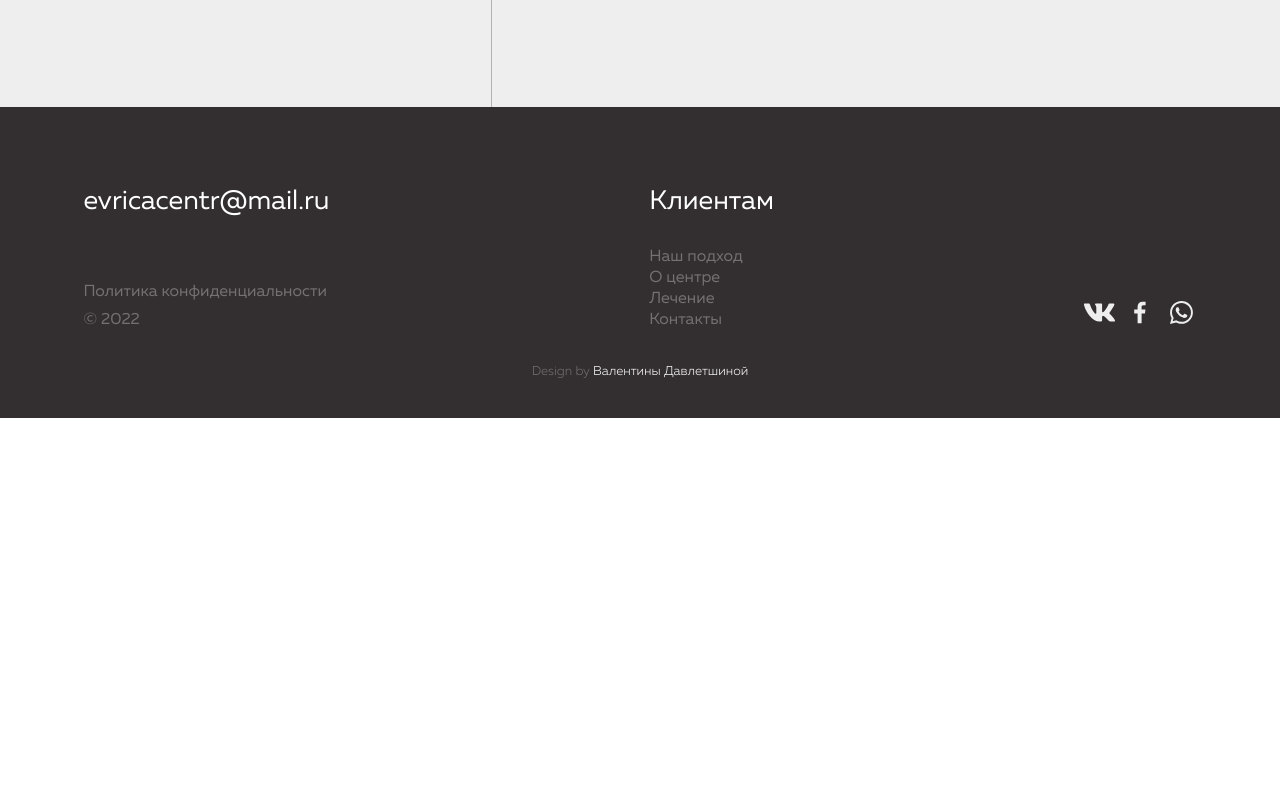
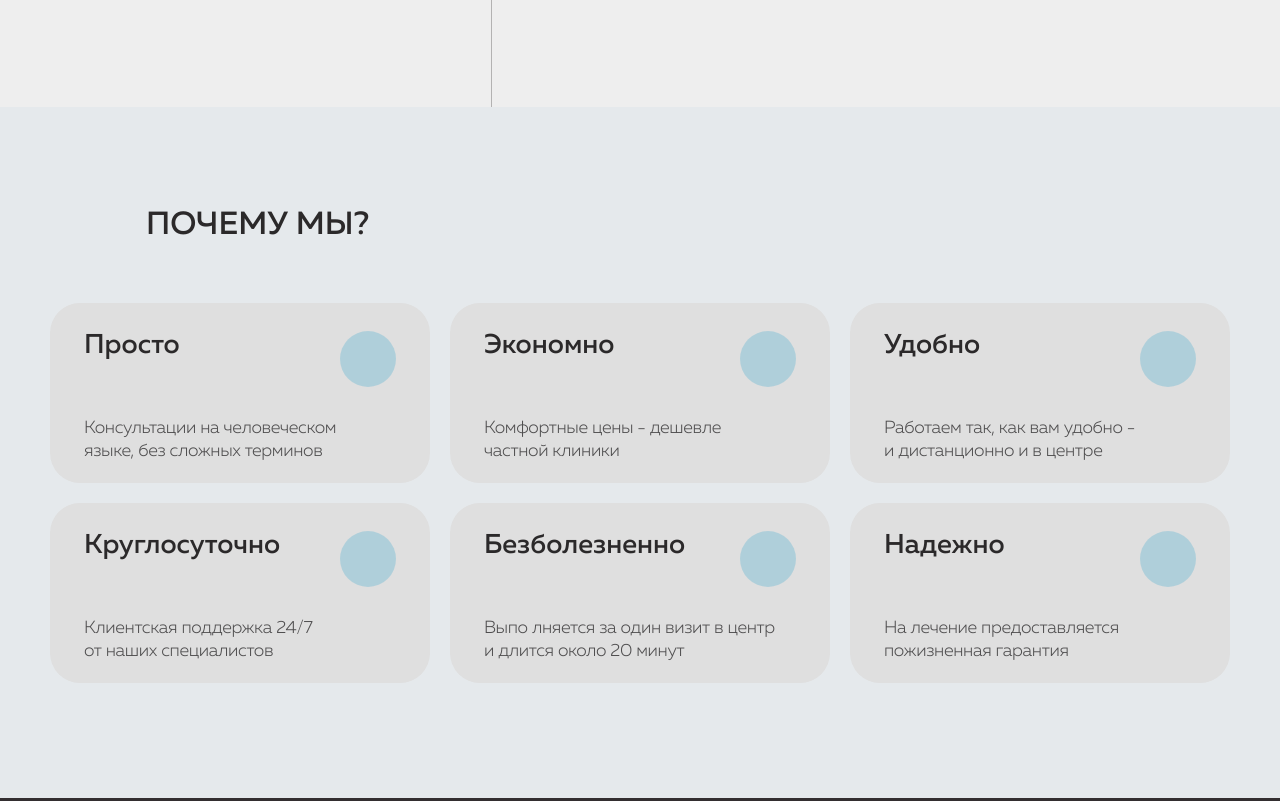
Before and after one commit to WadimSh/evrika, a website built with webpack: page src/index.html in a window 1280 px wide. Shown: the part 2394-3195 px from the top of the page. Before the commit the page ends 2812 px from the top, so only its background shows below. Built offline with nearby package versions, Linux system fonts and the light colour scheme.

Commit message:
feat: сверстан блок advantage

```diff
--- /dev/null
+++ b/src/blocks/main/advantage/advantage.css
@@ -0,0 +1,89 @@
+.advantage {
+  width: 100%;
+  background-color: var(--advantage-background);
+  display: flex;
+  flex-direction: column;
+  justify-content: center;
+  align-items: center;
+}
+
+.advantage__wrapper {
+  margin-top: 100px;
+}
+
+.advantage__title {
+  margin: 0 0 60px 96px;
+  font-weight: 500;
+  font-size: 2rem;
+  line-height: 36px;
+}
+
+.advantage__list {
+  margin: 0;
+  padding: 0;
+  list-style-type: none;
+  display: flex;
+  flex-wrap: wrap;
+  gap: 20px;
+  max-width: 1180px;
+  margin-bottom: 115px;
+}
+
+.advantage__item {
+  width: 380px;
+  height: 180px;
+  background-color: var(--item-background);
+  border-radius: 30px;
+  display: grid;
+  grid-template-areas:
+    "title title ellipse"
+    "description description description";
+}
+
+.advantage__item-title {
+  grid-area: title;
+  margin: 28px 0 0 34px;
+  font-weight: 500;
+  font-size: 1.7rem;
+  line-height: 30px;
+}
+
+.advantage__ellipse {
+  grid-area: ellipse;
+  margin: 28px 34px 0  0;
+  justify-self: flex-end;
+  width: 56px;
+  height: 56px;
+  background: rgba(2, 149, 201, 0.3);
+  border-radius: 50%;
+  opacity: .7;
+}
+
+.advantage__description {
+  grid-area: description;
+  margin: 30px 0 22px 34px;
+  font-weight: 300;
+  font-size: 1.1rem;
+  line-height: 23px;
+  letter-spacing: -0.02em;
+  color: rgba(43, 41, 42, .8);
+}
+
+@media screen and (max-width: 800px) {
+  .advantage__title {
+    margin: 0 0 60px 0;
+    text-align: center;
+  }
+
+  .advantage__list {
+    gap: 10px;
+  }
+
+  .advantage__item {
+    width: 300px;
+  }
+
+  .advantage__ellipse {
+    display: none;
+  }
+}
--- a/src/blocks/main/main.css
+++ b/src/blocks/main/main.css
@@ -2,6 +2,7 @@
 @import url(./cover/cover.css);
 @import url(./about/about.css);
 @import url(./services/services.css);
+@import url(./advantage/advantage.css);
 
 .main {
   flex: auto;
--- a/src/blocks/page/page.css
+++ b/src/blocks/page/page.css
@@ -17,6 +17,7 @@
   --reviews-contacts-background: #e8e8e8;
   --box-background: #f2f2f2;
   --team-background: #f3f3f3;
+  --item-background: #dfdfdf;
   --ellipse-colore: #e1e1e1;
   --font-color: #2b292a;
   --font-footer-color: #fff;
--- a/src/index.html
+++ b/src/index.html
@@ -101,6 +101,41 @@
     </section>
     <section class="advantage">
       <div class="anchor" id="advantage"></div>
+      <div class="advantage__wrapper">
+        <h2 class="advantage__title">ПОЧЕМУ МЫ?</h2>
+        <ul class="advantage__list">
+          <li class="advantage__item">
+            <h3 class="advantage__item-title">Просто</h3>
+            <div class="advantage__ellipse"></div>
+            <p class="advantage__description">Консультации на человеческом языке,&nbsp;без&nbsp;сложных терминов</p>
+          </li>
+          <li class="advantage__item">
+            <h3 class="advantage__item-title">Экономно</h3>
+            <div class="advantage__ellipse"></div>
+            <p class="advantage__description">Комфортные цены - дешевле частной&nbsp;клиники</p>
+          </li>
+          <li class="advantage__item">
+            <h3 class="advantage__item-title">Удобно</h3>
+            <div class="advantage__ellipse"></div>
+            <p class="advantage__description">Работаем так, как вам удобно - и&nbsp;дистанционно и в центре</p>
+          </li>
+          <li class="advantage__item">
+            <h3 class="advantage__item-title">Круглосуточно</h3>
+            <div class="advantage__ellipse"></div>
+            <p class="advantage__description">Клиентская поддержка 24/7 от&nbsp;наших&nbsp;специалистов</p>
+          </li>
+          <li class="advantage__item">
+            <h3 class="advantage__item-title">Безболезненно</h3>
+            <div class="advantage__ellipse"></div>
+            <p class="advantage__description">Выпо лняется за один визит в центр и&nbsp;длится около 20 минут</p>
+          </li>
+          <li class="advantage__item">
+            <h3 class="advantage__item-title">Надежно</h3>
+            <div class="advantage__ellipse"></div>
+            <p class="advantage__description">На лечение предоставляется пожизненная гарантия</p>
+          </li>
+        </ul>
+      </div>
     </section>
     <section class="offert">
       <div class="anchor" id="offert"></div>
```
